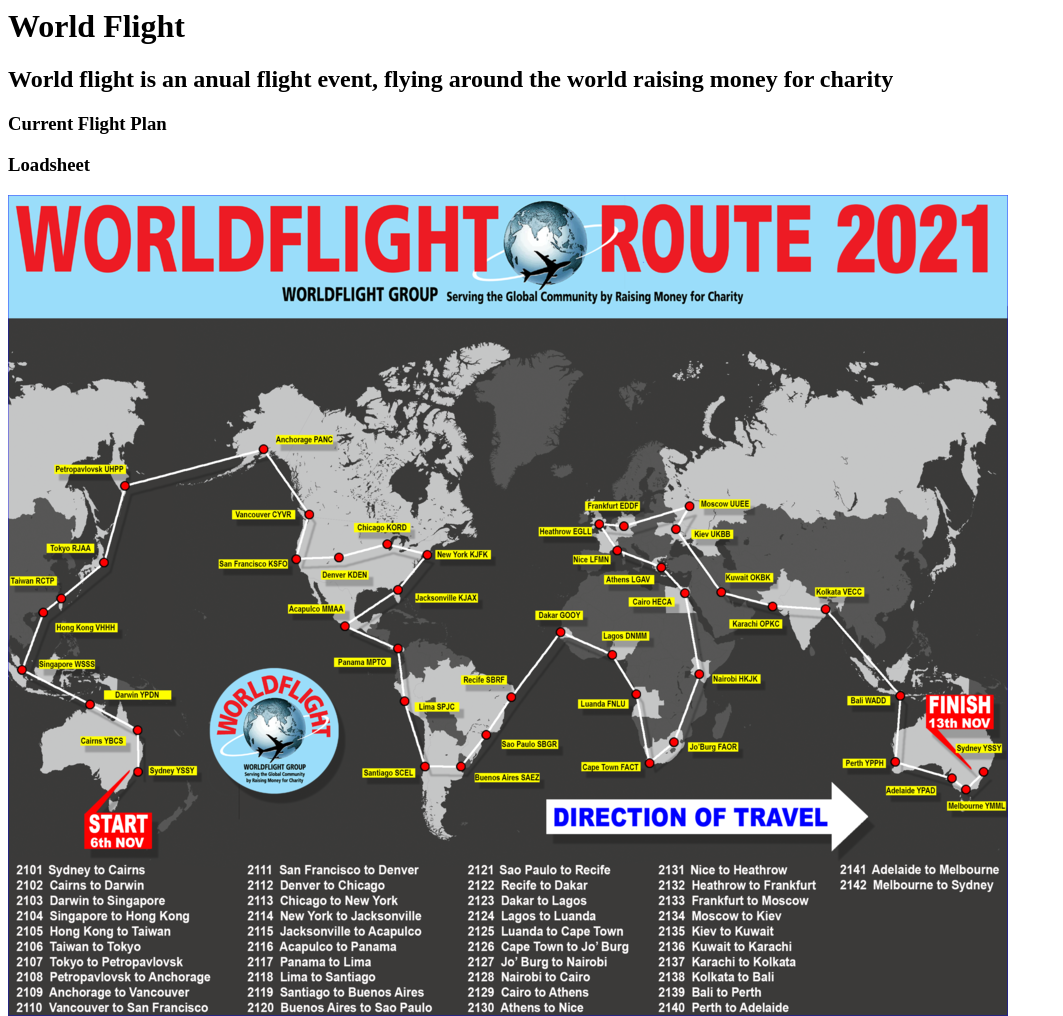
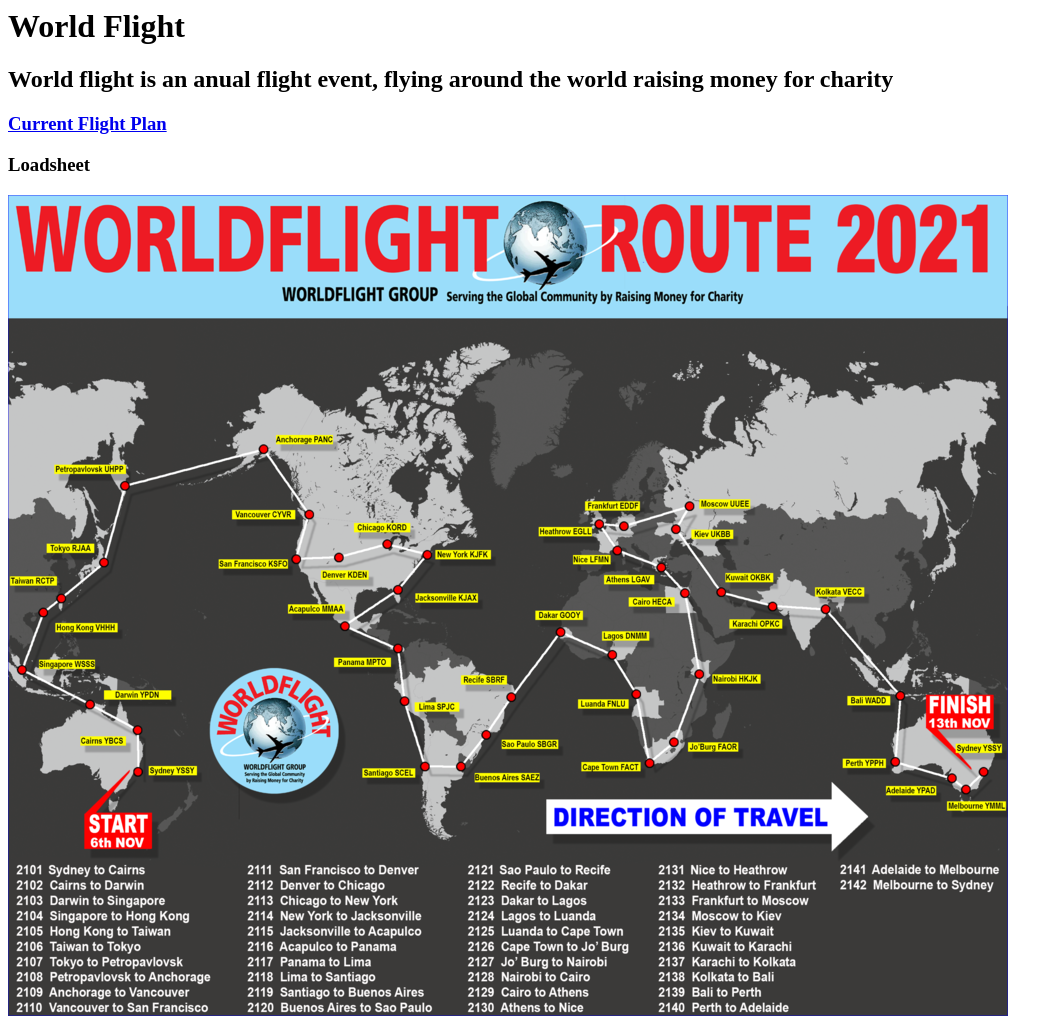
Before and after one commit to Brlopa/brlopa.github.io, a plain HTML site: page index.html in a window 1280 px wide. Shown: the whole page, without its empty margins (0-1063 px from the left). Drawn offline with Linux system fonts and the light colour scheme.

Commit message:
Update index.html

```diff
--- a/index.html
+++ b/index.html
@@ -5,7 +5,7 @@
     World flight is an anual flight event, flying around the world raising money for charity
 </h2>
 
-<h3>Current Flight Plan</h3>
+<h3><a href="https://www.simbrief.com/system/briefing.php">Current Flight Plan</a></h3>
 <h3>Loadsheet</h3>
 
 <img src="WorldFlight_2021_Map.png">
```
